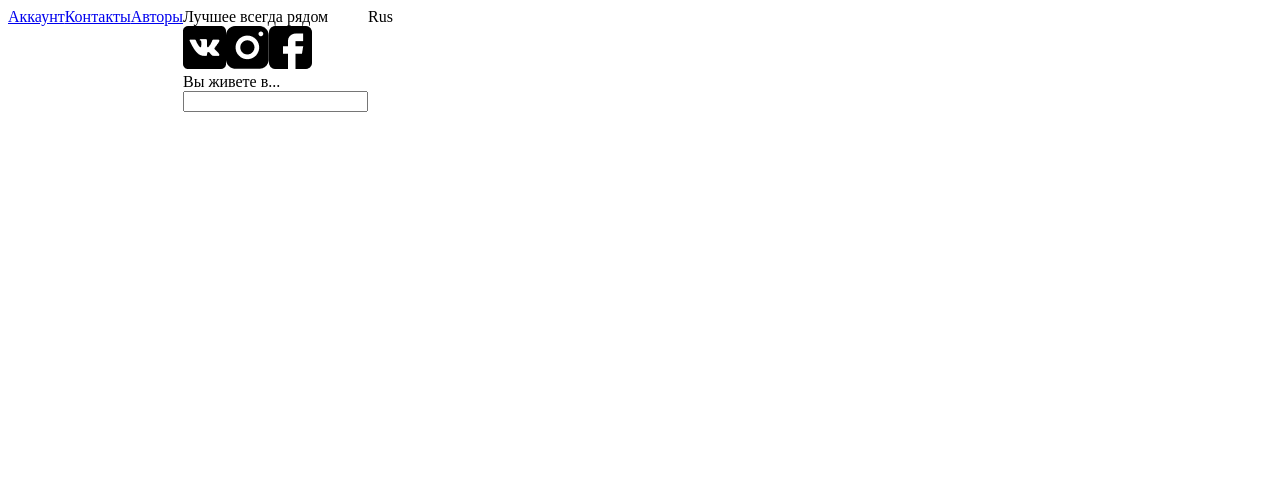
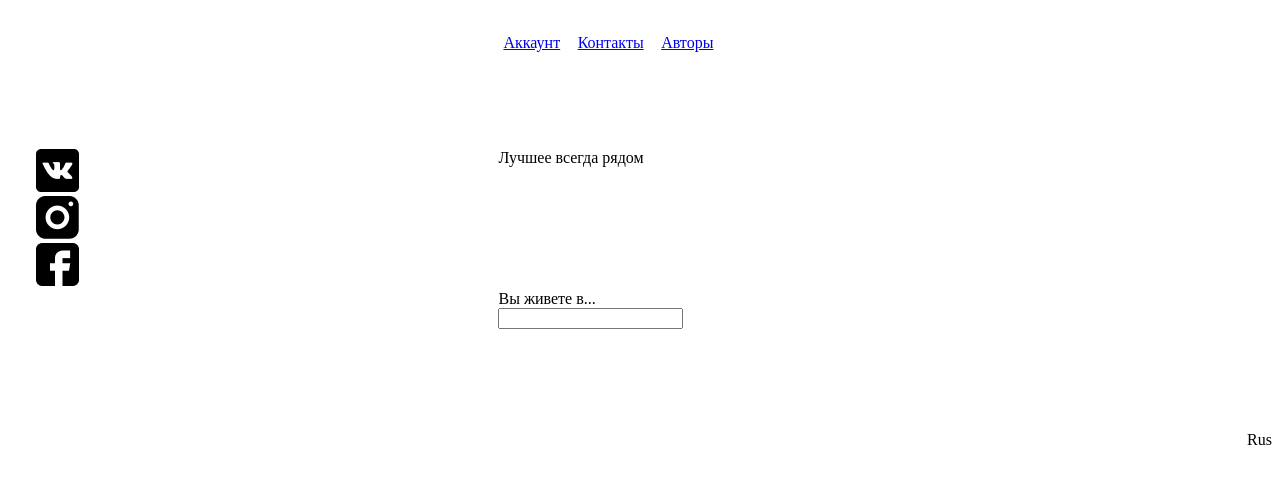
Before and after one commit to webMichaelNosenko/smallbiz_front, a Vue app: page / in a window 1280 px wide. Shown: the top 484 px of the page. Built offline with nearby package versions, Linux system fonts and the light colour scheme.

Commit message:
No interactivity, no css, just incomplete markup

```diff
--- a/src/components/AppFooter.vue
+++ b/src/components/AppFooter.vue
@@ -15,7 +15,14 @@
 </script>
 
 <style scoped>
-    #nextLang:hover {
+    div#nextLang{
+        grid-column: 12 / 12;
+        grid-row: 7;
+        place-self: baseline end;
+    }
+    div#nextLang:hover {
         color: cornflowerblue;
+        cursor: default;
+        user-select: none;
     }
 </style>
--- a/src/components/AppSlogan.vue
+++ b/src/components/AppSlogan.vue
@@ -9,5 +9,8 @@
 </script>
 
 <style scoped>
-
+    div#AppSlogan{
+        grid-column: 6 / 7;
+        grid-row: 3;
+    }
 </style>
--- a/src/components/CityPicker.vue
+++ b/src/components/CityPicker.vue
@@ -31,5 +31,8 @@
 </script>
 
 <style scoped>
-
+    div#outer-container{
+        grid-column: 6 / 7;
+        grid-row: 5;
+    }
 </style>
--- a/src/components/NavBar.vue
+++ b/src/components/NavBar.vue
@@ -13,5 +13,21 @@
 </script>
 
 <style scoped>
+    div#NavBar{
+        grid-column: 5 / 8;
+        grid-row: 1;
+        place-self: center;
+    }
+    a.account{
+        margin-right: 10%;
+    }
+    a.account:hover, a.contacts:hover, a.authors:hover {
+        color: cornflowerblue;
+        cursor: default;
+        user-select: none;
+    }
+    a.contacts{
+        margin-right: 10%;
+    }
 
 </style>
--- a/src/components/SocialLinks.vue
+++ b/src/components/SocialLinks.vue
@@ -13,7 +13,11 @@
 </script>
 
 <style scoped>
-    #SocialLinks {
-
+    div#SocialLinks {
+        display: flex;
+        flex-direction: column;
+        grid-column: 1 / 1;
+        grid-row: 3 / 5;
+        place-self: center;
     }
 </style>
--- a/src/layouts/MainLayout.vue
+++ b/src/layouts/MainLayout.vue
@@ -1,14 +1,8 @@
 <template>
     <div id="MainLayout">
-        <header>
-            <slot name = "header"></slot>
-        </header>
-        <main>
-            <slot name = "main"></slot>
-        </main>
-        <footer>
-            <slot name = "footer"></slot>
-        </footer>
+        <slot name = "header"></slot>
+        <slot name = "main"></slot>
+        <slot name = "footer"></slot>
     </div>
 </template>
 
@@ -18,10 +12,10 @@
     }
 </script>
 
-<style scoped>
+<style>
     div#MainLayout {
         display: grid;
         grid-template-columns: repeat(12, 1fr);
-        grid-auto-rows: auto;
+        grid-template-rows: repeat(7, 1fr);
     }
 </style>
```
